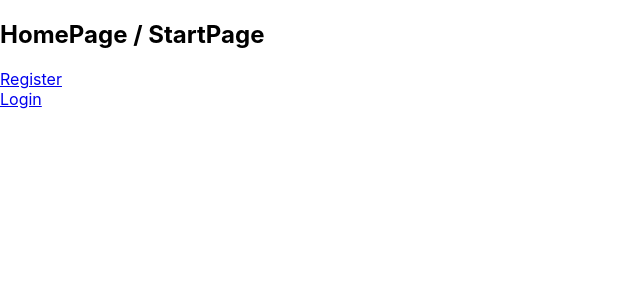
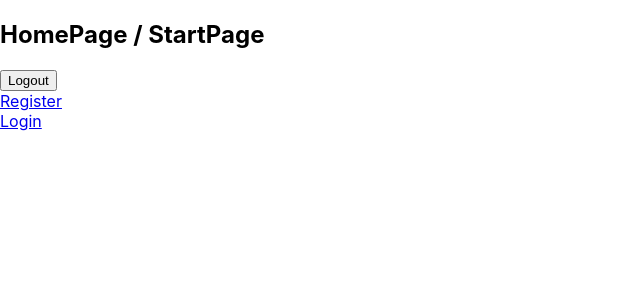
Before and after one commit to JesperGrank/MERN-TODO, a React (Create React App) app in the folder client/: page / in a window 1280 px wide. Shown: the top 300 px of the page, without its empty margins (0-640 px from the left). Built offline with nearby package versions, Linux system fonts and the light colour scheme.

Commit message:
Logout function to remove localstorage token

```diff
--- a/client/src/pages/HomePage.jsx
+++ b/client/src/pages/HomePage.jsx
@@ -2,9 +2,17 @@ import React from 'react'
 import { Link } from 'react-router-dom'
 
 export default function Register() {
+
+  function logout() {
+    localStorage.removeItem("MERNTODO")
+    console.log("removed token")
+  }
+
   return (
     <div>
         <h2>HomePage / StartPage</h2>
+        <button onClick={logout}>Logout</button>
+        <br></br>
         <Link to="/register">Register</Link>
         <br></br>
         <Link to="/login">Login</Link>
```
